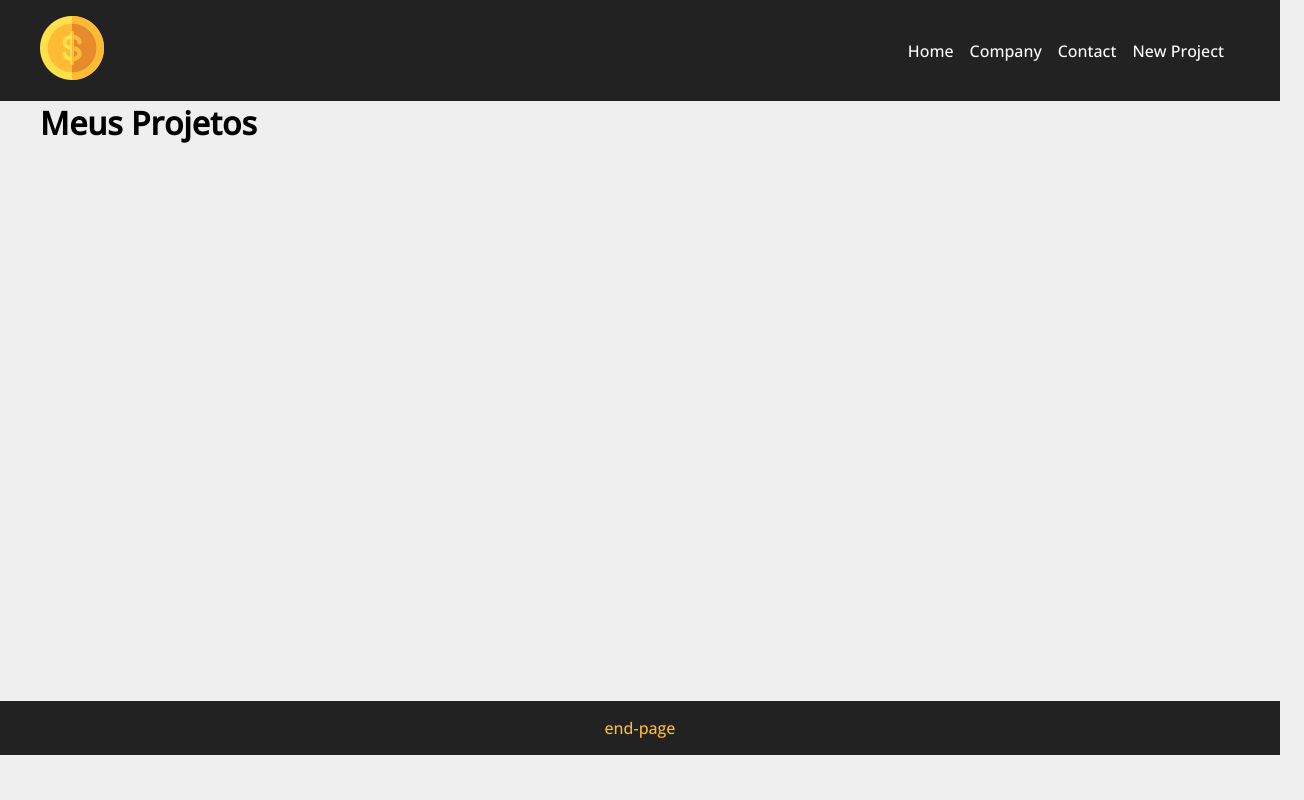
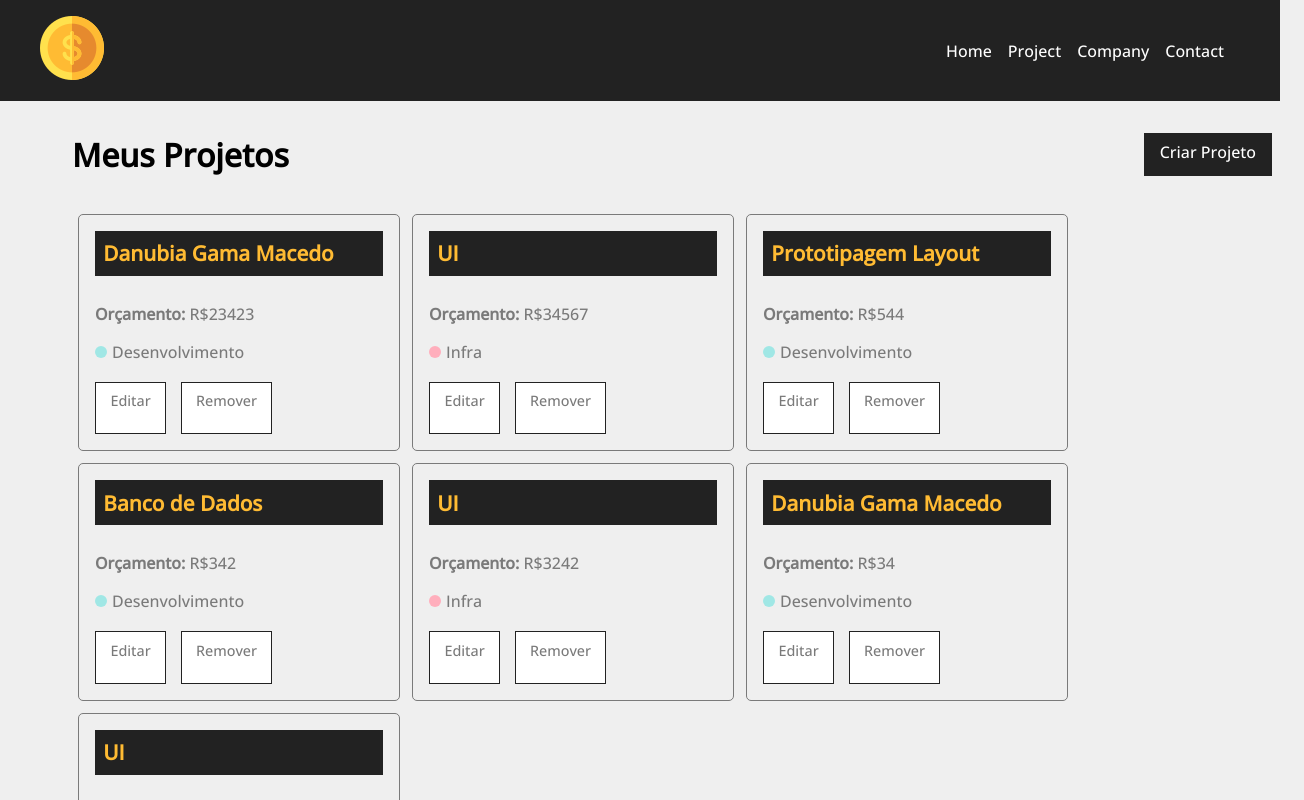
Before and after one commit to DanubiaM/react-course, a React (Create React App) app in the folder costs/: page /projects in a window 1280 px wide. Shown: the top 800 px of the page, 1304 px wide, since content can reach past the window. Built offline with nearby package versions, Linux system fonts and the light colour scheme; data requests are answered from the project's data file.

Commit message:
feat: make page to load all projects

```diff
--- a/costs/src/components/layout/Navbar.js
+++ b/costs/src/components/layout/Navbar.js
@@ -12,9 +12,9 @@
                 </Link>
                 <ul className={styles.list}>
                     <li className={styles.item}><Link to="/">Home</Link></li>
+                    <li className={styles.item}><Link to="/projects">Project</Link></li>
                     <li className={styles.item}><Link to="/company">Company</Link></li>
                     <li className={styles.item}><Link to="/contact">Contact</Link></li>
-                    <li className={styles.item}><Link to="/newproject">New Project</Link></li>
                 </ul>
             </Container>
         </nav>
--- a/costs/src/components/pages/Projects.js
+++ b/costs/src/components/pages/Projects.js
@@ -1,7 +1,28 @@
 import {useLocation} from 'react-router-dom'
 import Message from "../layout/Message"
+import LinkButton from '../layout/LinkButtton'
+import Container from '../layout/Container'
+import Styles from './Projects.module.css'
+import {useState, useEffect} from 'react'
+import ProjectCard from '../project/ProjectCard'
 
 function Projects(){
+
+    const [projects, setProjects] = useState([])
+
+    useEffect(()=>{
+        fetch('http://localhost:5000/projects',{
+            method:'GET',
+            headers:{
+                'Content-Type':'application/json'
+            },
+        }).then(resp => resp.json() )
+          .then(data =>{
+            setProjects(data)
+        })
+        .catch((err) => console.log(err))
+
+    },[])
 
     const location = useLocation()
     let message = ''
@@ -11,11 +32,27 @@
     }
 
     return (
-        <div>
-            <h1>Meus Projetos</h1>
+        <div className={Styles.project_container}>
+            <div className={Styles.title_container}>
+                <h1>Meus Projetos</h1>
+                <LinkButton to="/newproject" text="Criar Projeto"></LinkButton>
+
+            </div>
             {message && <Message type="success" msg={message}/>}
+
+            <Container customClass="start">
+                {projects.length > 0 &&
+                    projects.map((project) =>(
+                        <ProjectCard id= {project.id}
+                                     name={project.name}
+                                     budget={project.budget}
+                                     category={project.category.name}
+                                     key={project.id}
+                                    >
+                        </ProjectCard>
+                    ))}
+            </Container>
         </div>
-
     )
 }
 
--- /dev/null
+++ b/costs/src/components/pages/Projects.module.css
@@ -0,0 +1,9 @@
+.project_container{
+    padding: 2em;
+}
+
+.title_container{
+    display: flex;
+    justify-content: space-between;
+    margin-bottom: 2em;
+}
--- /dev/null
+++ b/costs/src/components/project/ProjectCard.js
@@ -0,0 +1,29 @@
+import { Link } from 'react-router-dom'
+import Styles from './ProjectCard.module.css'
+
+function ProjectCard({id, name, budget, category, handleRemove}){
+
+    return (
+    <div className={Styles.project_card}>
+        <h4>{name}</h4>
+        <p>
+            <span>Orçamento:</span> R${budget}
+        </p>
+        <p className={Styles.category_text}>
+            <span className={`${Styles[category.toLowerCase()]}`}></span> {category}
+        </p>
+        <div className={Styles.project_card_actions}>
+           <Link to="/">
+           <p>Editar</p>
+
+           </Link>
+            <button>
+            <p>Remover</p>
+
+            </button>
+        </div>
+    </div>
+    );
+}
+
+export default ProjectCard
--- /dev/null
+++ b/costs/src/components/project/ProjectCard.module.css
@@ -0,0 +1,88 @@
+.project_card{
+    padding: 1em;
+    border: 1px solid #7a7a7a;
+    border-radius: 5px;
+    width: 24%;
+    margin: 0.5%;
+}
+
+.project_card h4{
+    background-color: #222;
+    color:#ffbb33;
+    padding: 0.4em;
+    margin-bottom: 1.3em;
+    font-size: 1.3em;
+}
+
+.project_card p{
+    color:#7a7a7a;
+    margin-bottom: 1em;
+}
+
+.project_card p span{
+    font-weight: bold;
+}
+
+.category_text{
+    display: flex;
+    align-items: center;
+}
+
+.category_text span{
+    display: flex;
+    width: 12px;
+    height: 12px;
+    border-radius: 50%;
+    background-color: #ccc;
+    margin-right: 5px;
+
+}
+
+.category_text .infra{
+    background-color: #ffaebc;
+}
+.category_text .desenvolvimento{
+    background-color: #a0e7e5;
+
+}
+.category_text .design{
+    background-color: #c8ffae;
+
+}
+.category_text .planejamento{
+    background-color: #fff0ae;
+
+}
+
+.project_card_actions{
+    margin-top: 1.2em;
+    display: flex;
+    align-items: center;
+}
+
+.project_card_actions a,
+.project_card_actions button {
+  text-decoration: none;
+  border: none;
+  background-color: #fff;
+  color: #222;
+  font-size: 0.9em;
+  padding: 0.6em 1em;
+  margin-right: 1em;
+  cursor: pointer;
+  border: 1px solid #222;
+  transition: 0.5s;
+  display: flex;
+  align-items: center;
+  justify-content: center;
+}
+
+.project_card_actions svg {
+  margin-right: 0.5em;
+}
+
+.project_card_actions a:hover,
+.project_card_actions button:hover {
+  background-color: #222;
+  color: #ffbb33;
+}
```
Also changed, not shown: 1 other file (tests, documents, lock files or other folders).
